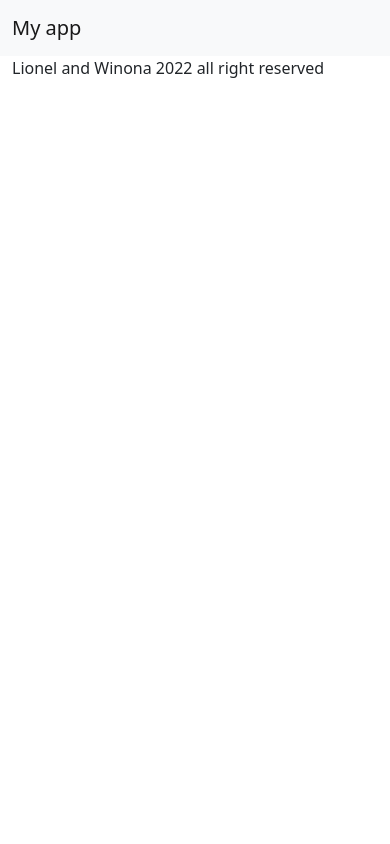
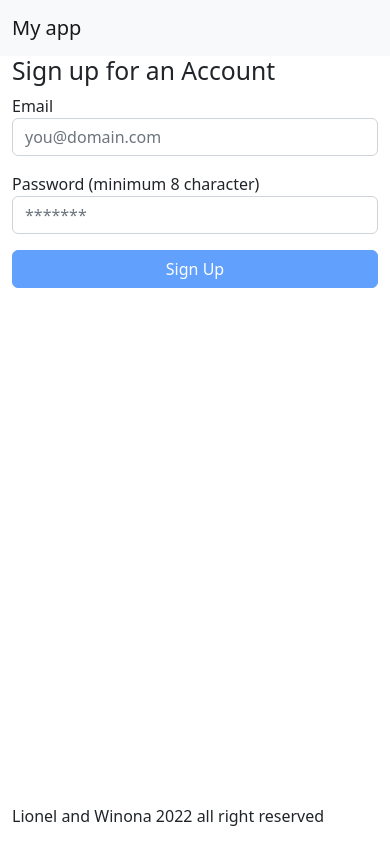
Before and after one commit to nionems/class-App-LIO123, a React (Create React App) app: page /signup in a window 390 px wide. Built offline with nearby package versions, Linux system fonts and the light colour scheme.

Commit message:
added main

```diff
--- a/src/App.js
+++ b/src/App.js
@@ -1,20 +1,49 @@
+//import page component
 import logo from './logo.svg';
 import './App.css';
 import {Header} from './components/Header'
 import {Footer} from './components/Footer'
-import { initializeApp } from "firebase/app";
-import { getAnalytics } from "firebase/analytics";
 import {Routes, Route, Outlet, Link} from 'react-router-dom';
+
 //import page component
 import {Home} from './pages/Home'
 import {About} from './pages/About'
 import {Contact} from './pages/Contact'
+import {SignUp} from './pages/Signup'
 
+//import firebase
+import { initializeApp } from "firebase/app";
+import {FirebaseConfig } from "./config/FirebaseConfig"
+//import { getAnalytics } from "firebase/analytics";
+
+//import firebase auth
+import {getAuth , createUserWithEmailAndPassword} from "firebase/auth"
+
+//initialise Firebase
+const FBapp = initializeApp(FirebaseConfig)
+
+//initialise firebase authentificaton
+const FBauth = getAuth (FBapp)
+
+
+//function to create user account
+const signup = (email,password) => {
+  return new Promise((resolve, reject) =>{
+    createUserWithEmailAndPassword(FBauth,email, password)
+    .then((userCredential) => resolve(userCredential.user))
+    .catch((error) =>{
+      console.log(error)
+      reject(error)
+  })
+})
+}
 
 const NavData = [
   { name : "Home", path: "/" , public : true },
   { name : "About", path: "/about" , public : true },
-  { name : "Contact", path: "/contact" , public : true }
+  { name : "Contact", path: "/contact" , public : true },
+  { name : "Sign Up", path: "/signup" , public : true }
+
 ]
 
 function App() {
@@ -25,6 +54,7 @@ function App() {
         <Route path = "/" element = {<Home/>}/>
         <Route path = "/about" element = {<About/>}/>
         <Route path = "/contact" element = {<Contact/>}/>
+        <Route path = "/signup" element = {<SignUp handler={signup}/>}/>
       </Routes>
     <Footer year = "2022"/>
     </div>
--- a/src/components/Navigation.js
+++ b/src/components/Navigation.js
@@ -14,9 +14,9 @@ export function Navigation ( props ){
 
     if (navItems.length > 0 ) {
         // NavigationLinks colletction return html each time in the array
-        const NavigationLinks = navItems.map( ( item ) => {
+        const NavigationLinks = navItems.map( ( item, itemKey  ) => {
          return (
-             <NavLink to = {item.path} className = "nav-link"> {item.name} </NavLink>
+             <NavLink to = {item.path} className = "nav-link" key ={itemKey} > {item.name} </NavLink>
          )
         })
 
--- /dev/null
+++ b/src/config/FirebaseConfig.js
@@ -0,0 +1,11 @@
+
+
+export const FirebaseConfig = {
+    apiKey: "AIzaSyCf89gvs_8MF6Ofeks6UZGWqIzuCKnL7qw",
+    authDomain: "bookreview-89f9b.firebaseapp.com",
+    projectId: "bookreview-89f9b",
+    storageBucket: "bookreview-89f9b.appspot.com",
+    messagingSenderId: "391228101265",
+    appId: "1:391228101265:web:79983630d9d25b302ee530",
+    measurementId: "G-T0BCLJ98JN"
+  };
--- a/src/pages/About.js
+++ b/src/pages/About.js
@@ -1,7 +1,7 @@
 export function About( props ){
     return (
         <div className = "About">
-            <h1>About</h1>
+            <h1>About </h1>
         </div>
     )
 }
--- /dev/null
+++ b/src/pages/Signup.js
@@ -0,0 +1,88 @@
+import { useState, useEffect } from "react"
+
+
+export function  SignUp ( props ) {
+    const [email,setEmail] = useState('')
+    const [password,setPassword] = useState('')
+    const [validEmail,setValidEmail] = useState(false)
+    const [validPassword,setValidPassword] = useState(false)
+
+
+
+    useEffect( () => {
+    //check the value of email
+    //check if email contains @ and it is not the forst character
+    if(email.length >= 5 && email.indexOf('@') > 0 ){
+        setValidEmail (true)
+    }
+    else {
+        setValidEmail (false)
+    }
+         }, [email] )
+
+         useEffect( ()=> {
+             if ( password.length >= 8  ) {
+                 setValidPassword (true)
+            }
+            else {
+                setValidPassword (false)
+            }
+
+         }, [password])
+
+         const submitHandler = (event) => {
+             //stop the form from refreshing the page
+             event.preventDefault()
+             //capture data from form
+             const data = new FormData ( event.target )
+             props.handler(data.get("useremail"), data.get("userpw"))
+             .then(()=>console.log("success"))
+             .catch((error) => {
+                 //console.log("ooops")
+         })
+        }
+
+    return (
+        <div className = "container">
+            <div  className = "row" >
+                <form className ="col-md-4 offset-md-4" onSubmit ={submitHandler}>
+                    <h2> Sign up for an Account </h2>
+                   < div className = "mb-3">
+                       <label htmlFor = "useremail">Email</label>
+                       <input
+                            type = "email"
+                            id = "useremail"
+                            name = "useremail"
+                            placeholder = "you@domain.com"
+                            className = "form-control"
+                            value = {email}
+                            onChange = {(event) => setEmail(event.target.value)}
+                       />
+                   </div>
+                   < div className = "mb-3">
+                       <label htmlFor = "userpw">Password (minimum 8 character)</label>
+                       <input
+                            type = "password"
+                            id = "userpd"
+                            name = "userpd"
+                            placeholder = "*******"
+                            className = "form-control"
+                            value = {password}
+                            onChange = {(event) => setPassword(event.target.value)}
+                       />
+                   </div>
+                   <div className = "d-grid" >
+                   <button
+                        type = "Submit "
+                        className = "btn btn-primary"
+                        disabled = { ( validEmail && validPassword ) ? false : true }
+                    >
+                        Sign Up
+                   </button>
+                   </div>
+                </form>
+            </div>
+       </div>
+     )
+
+}
```
